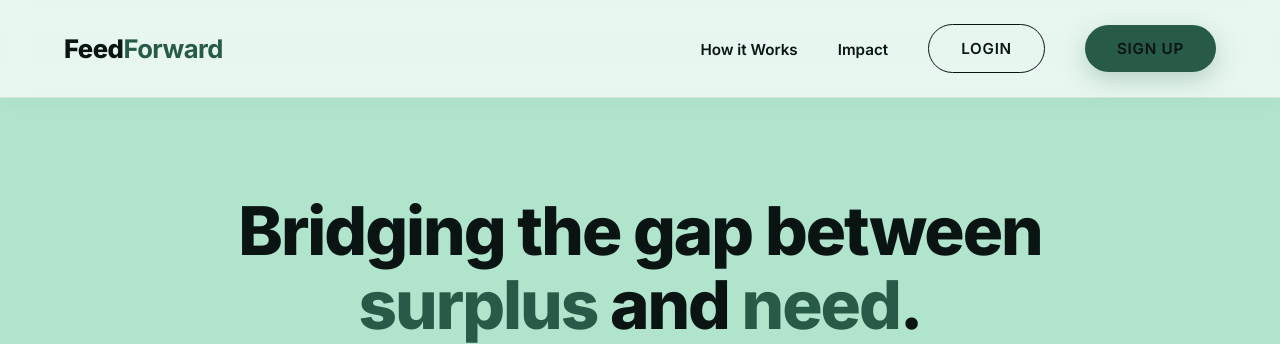
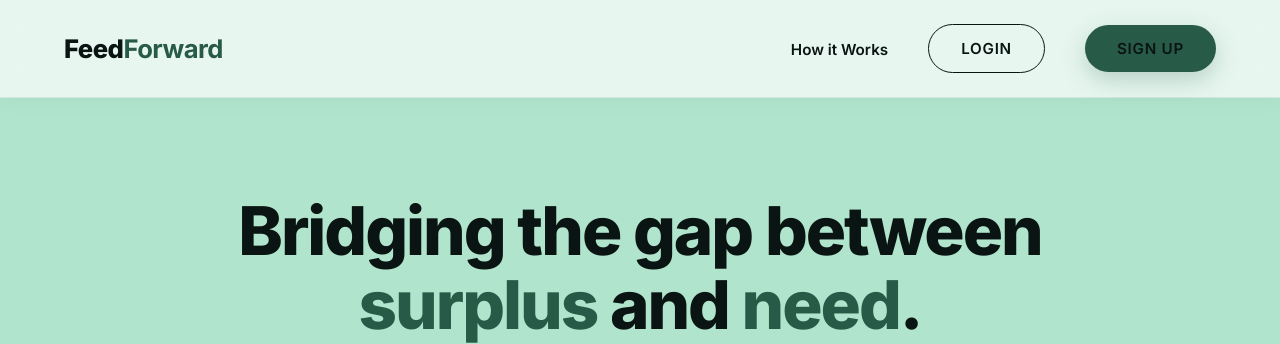
Before and after one commit to jayaprakashgayathri/FeedForward, a Flask app: page / in a window 1280 px wide. Shown: the top 344 px of the page. Run offline with Flask 3, Linux system fonts and the light colour scheme.

Commit message:
Update index.html

```diff
--- a/templates/index.html
+++ b/templates/index.html
@@ -19,7 +19,6 @@
   <a href="{{ url_for('index') }}" class="logo">Feed<b>Forward</b></a>
   <ul class="nav-links">
     <li><a href="#how">How it Works</a></li>
-    <li><a href="#stats">Impact</a></li>
     <li><a href="{{ url_for('login') }}" class="btn-outline">Login</a></li>
     <li><a href="{{ url_for('register') }}" class="btn-primary">Sign Up</a></li>
   </ul>
```
